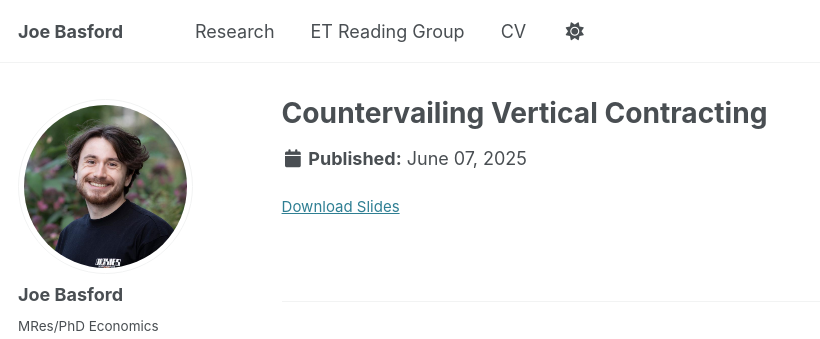
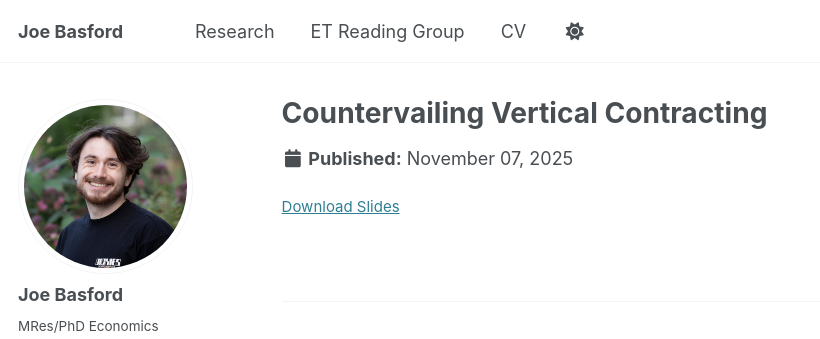
Before and after one commit to Joe-Basford/Joe-Basford.github.io, a Jekyll site: the page built from _publications/CVC_06_2025.md, in a window 1280 px wide. Shown: the top 339 px of the page, without its empty margins (0-820 px from the left). Built offline with Jekyll 4.4.1, drawn with Linux system fonts in a browser that asks for light colours; part of the change alters nothing that is shown.

Commit message:
Update CVC_06_2025.md

```diff
--- a/_publications/CVC_06_2025.md
+++ b/_publications/CVC_06_2025.md
@@ -3,7 +3,8 @@ title: "Countervailing Vertical Contracting"
 collection: publications
 category: manuscripts
 coauthors: "Daniele Condorelli and Tanay Kasyap"
-extract: "We analyse a model in which a privately informed supplier must obtain a publicly observed license from a monopolist before selling to a private-value buyer who holds market power against the supplier. Optimal licensing fees take the form of a royalty schedule that penalises low‐price trades and subsidises high‐price ones. This royalty schedule endows the supplier with commitment power, permitting second-degree price discrimination of the buyer through manipulation of the probability of trade at different prices. Remarkably, the induced trade mechanism coincides with that of a supplier wielding full price-setting power, showing that buyer market power can be entirely countervailed. The welfare consequences are ambiguous: licensing may alleviate the deadweight loss caused by buyer power, but it can also introduce supplier-driven inefficiencies."
-date: 2025-06-7
+extract: "We characterise outcomes achievable through observable, irrevocable ex-ante contracts between an upstream firm and a private-cost supplier who subsequently trades with a private-value buyer with price-posting power. Our main result establishes a three-way equivalence: the set of outcomes implementable via ex-ante contracts coincides exactly with those achievable if the supplier could commit to monotone price-acceptance strategies, which in turn coincides with outcomes the supplier could implement by directly designing the downstream trading mechanism subject only to supplier ex-post incentive compatibility and the buyer’s interim incentive and participation constraints.
+Strikingly, ex-ante contracting with a single agent can implement ex-post efficient trade with full budget balance, effectively circumventing the standard Myerson–Satterthwaite impossibility. The optimal contract uses negative royalties to make the supplier the local residual claimant on trade surplus, decentralising a d’Aspremont–Gérard–Varet mechanism through observable ex-ante contracting."
+date: 2025-11-7
 slidesurl: 'http://Joe-Basford.github.io/files/CVC_slides.pdf'
 ---
```
